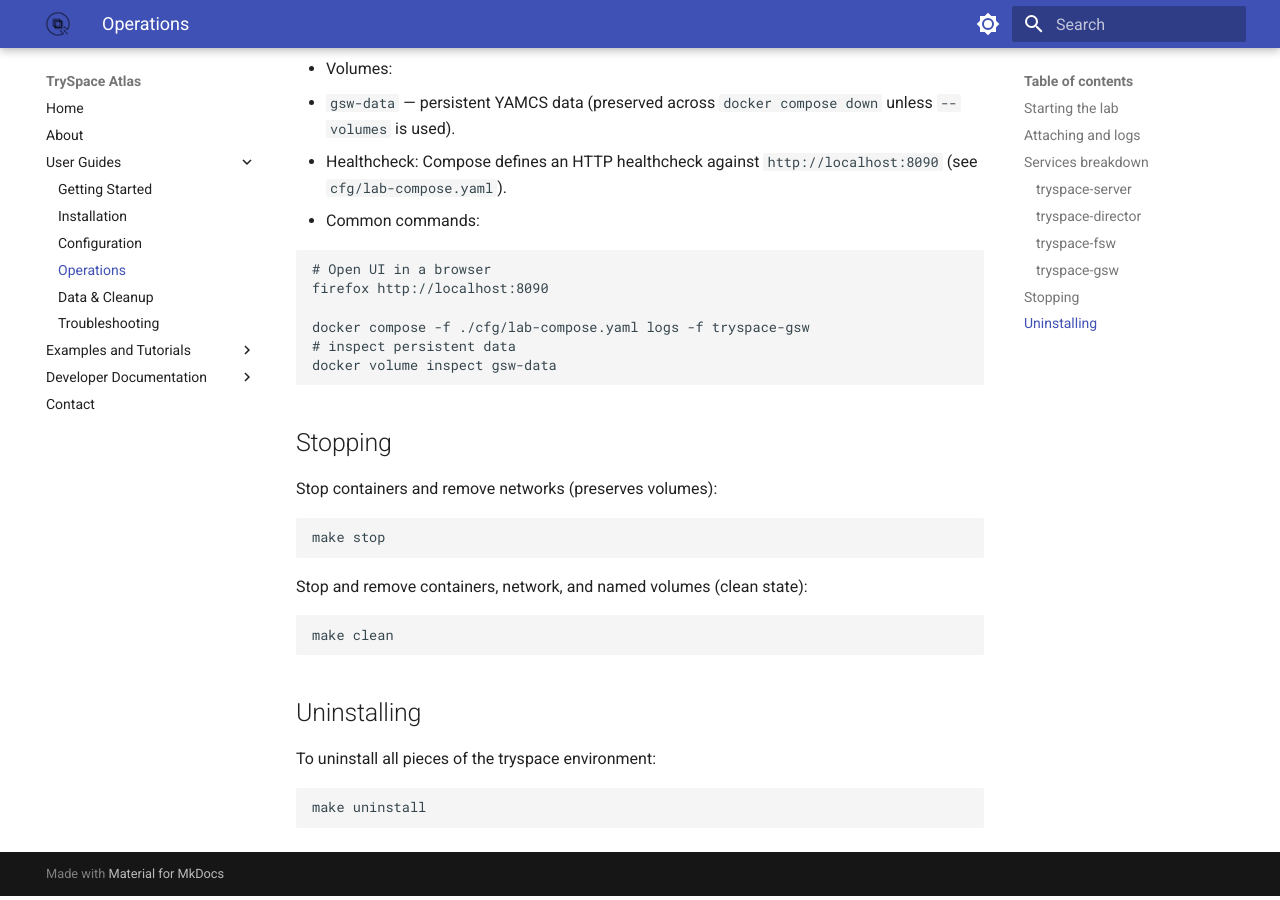
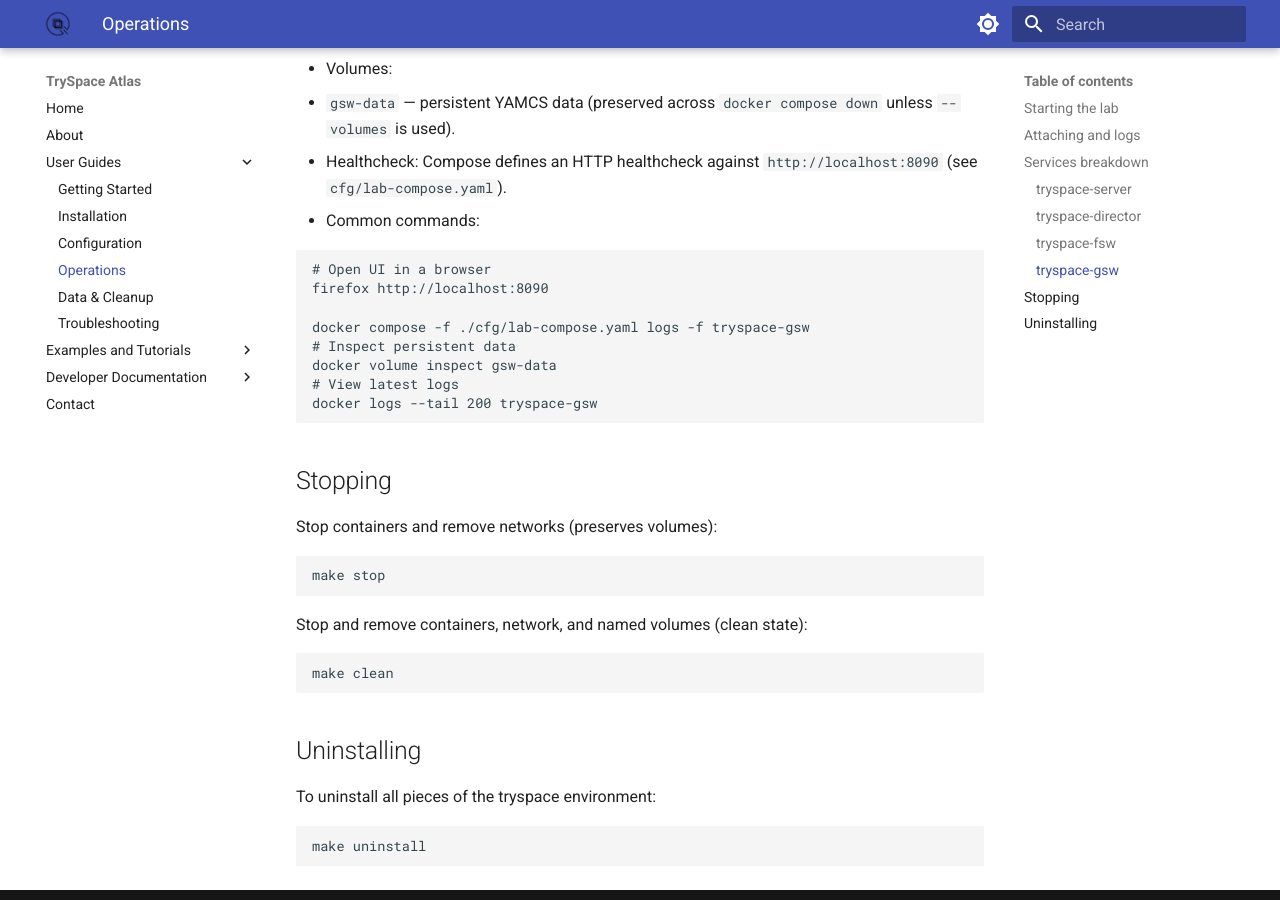
Before and after one commit to TrySpaceOrg/TrySpaceOrg.github.io, an MkDocs documentation site: the page built from docs/user-guides/operations.md, in a window 1280 px wide and 900 px high, scrolled down 1767 px. Built offline with MkDocs 1.6.1 and Material for MkDocs 9.7.7, drawn with Linux system fonts in a browser that asks for light colours.

Commit message:
[tryspaceorg/tryspace-lab#26] Added additional useful docker logs --tail command;

````diff
--- a/docs/user-guides/operations.md
+++ b/docs/user-guides/operations.md
@@ -74,8 +74,10 @@
 firefox http://localhost:8090
 
 docker compose -f ./cfg/lab-compose.yaml logs -f tryspace-gsw
-# inspect persistent data
+# Inspect persistent data
 docker volume inspect gsw-data
+# View latest logs
+docker logs --tail 200 tryspace-gsw
 ```
 
 ## Stopping
````
